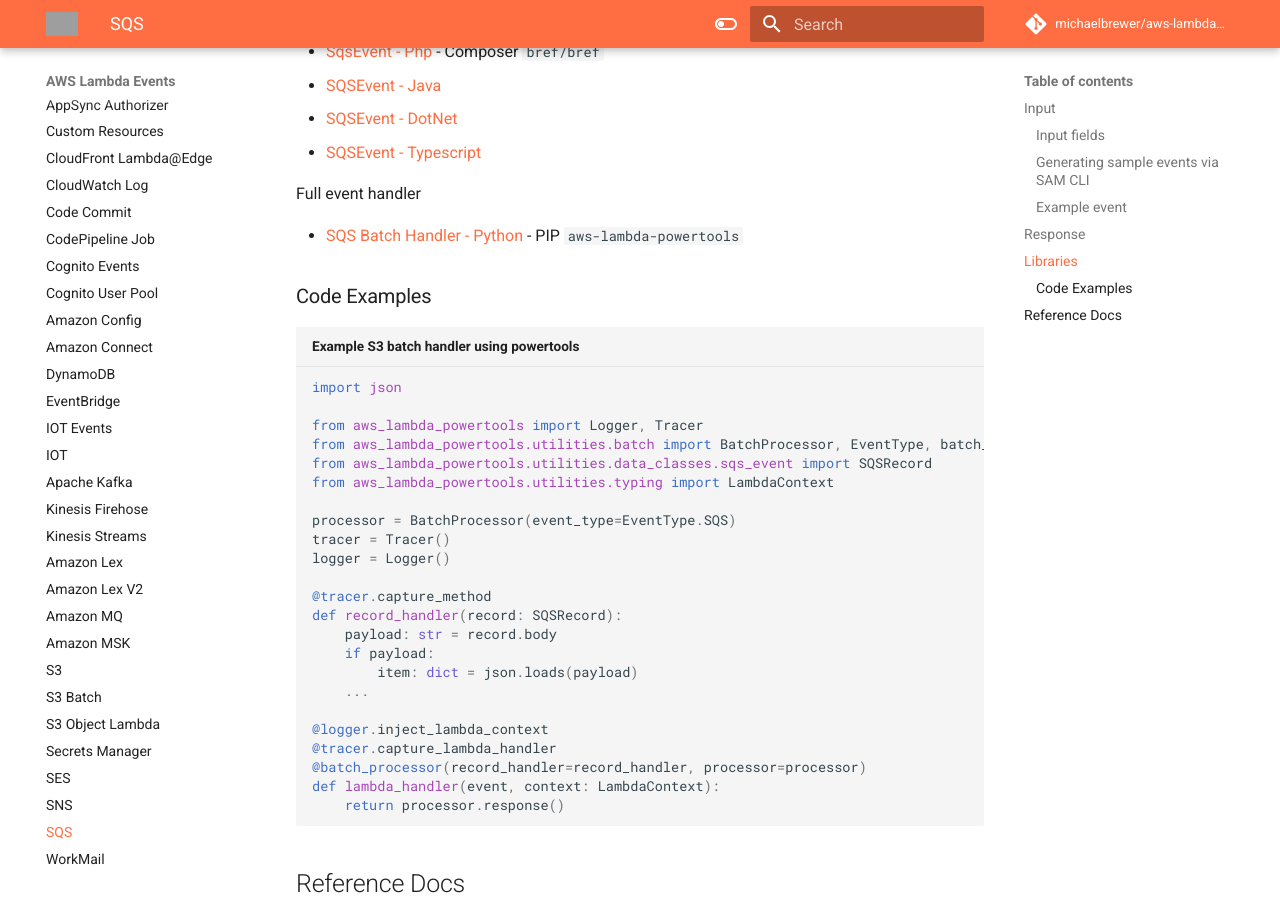
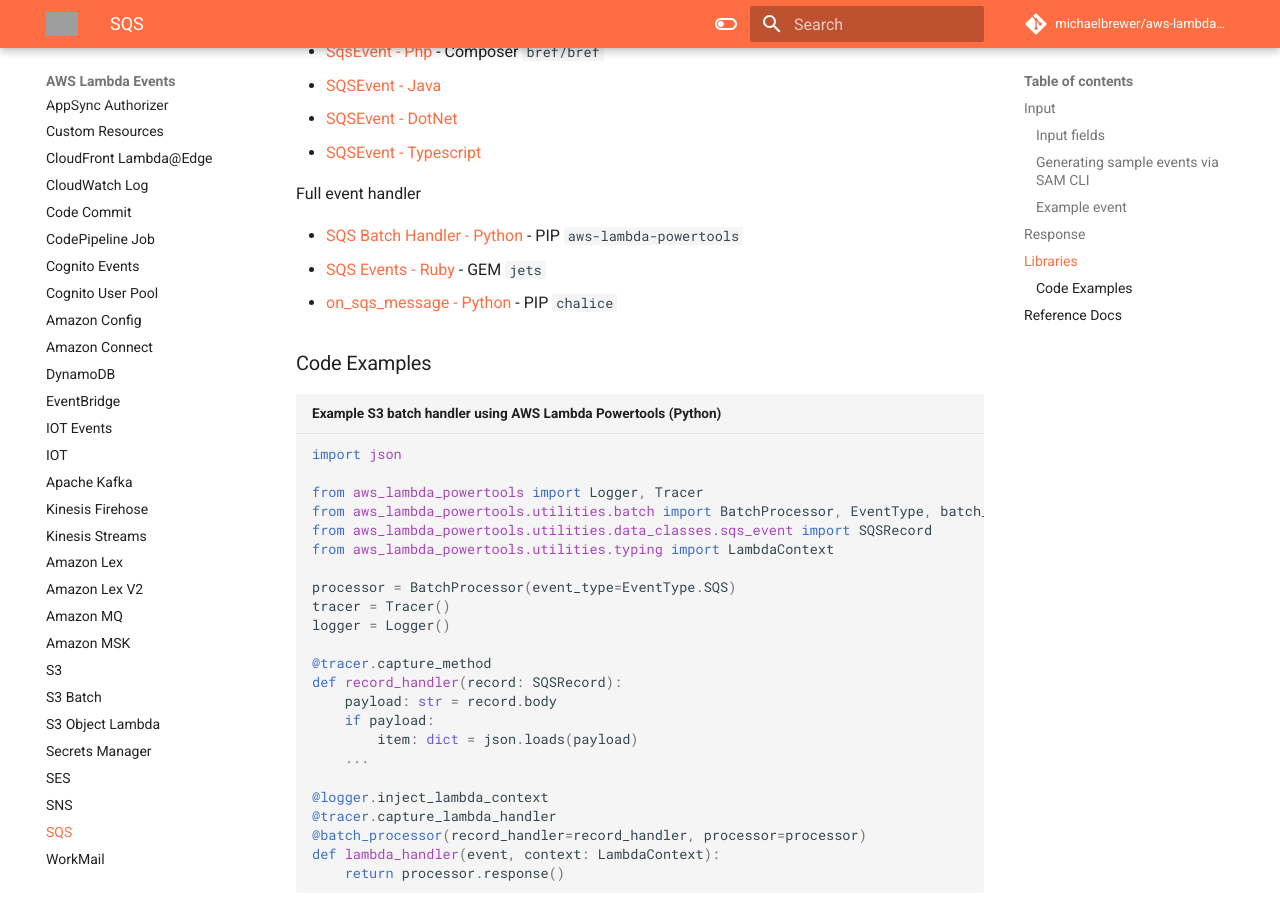
Before and after one commit to michaelbrewer/aws-lambda-events, an MkDocs documentation site: the page built from docs/sqs.md, in a window 1280 px wide and 900 px high, scrolled down 4263 px. Built offline with MkDocs 1.6.1 and Material for MkDocs 9.7.7, drawn with Linux system fonts in a browser that asks for light colours; comment, search, counter and statistics services are not loaded; grey boxes are pictures that could not be loaded.

````diff
--- a/docs/sqs.md
+++ b/docs/sqs.md
@@ -163,10 +163,12 @@
 Full event handler
 
 - [SQS Batch Handler - Python](https://awslabs.github.io/aws-lambda-powertools-python/latest/utilities/batch/) - PIP `aws-lambda-powertools`
+- [SQS Events - Ruby](https://rubyonjets.com/docs/events/sqs/) - GEM `jets`
+- [on_sqs_message - Python](https://aws.github.io/chalice/topics/events.html#sqs-events) - PIP `chalice`
 
 ### Code Examples
 
-```python title="Example S3 batch handler using powertools"
+```python title="Example S3 batch handler using AWS Lambda Powertools (Python)"
 import json
 
 from aws_lambda_powertools import Logger, Tracer
````
